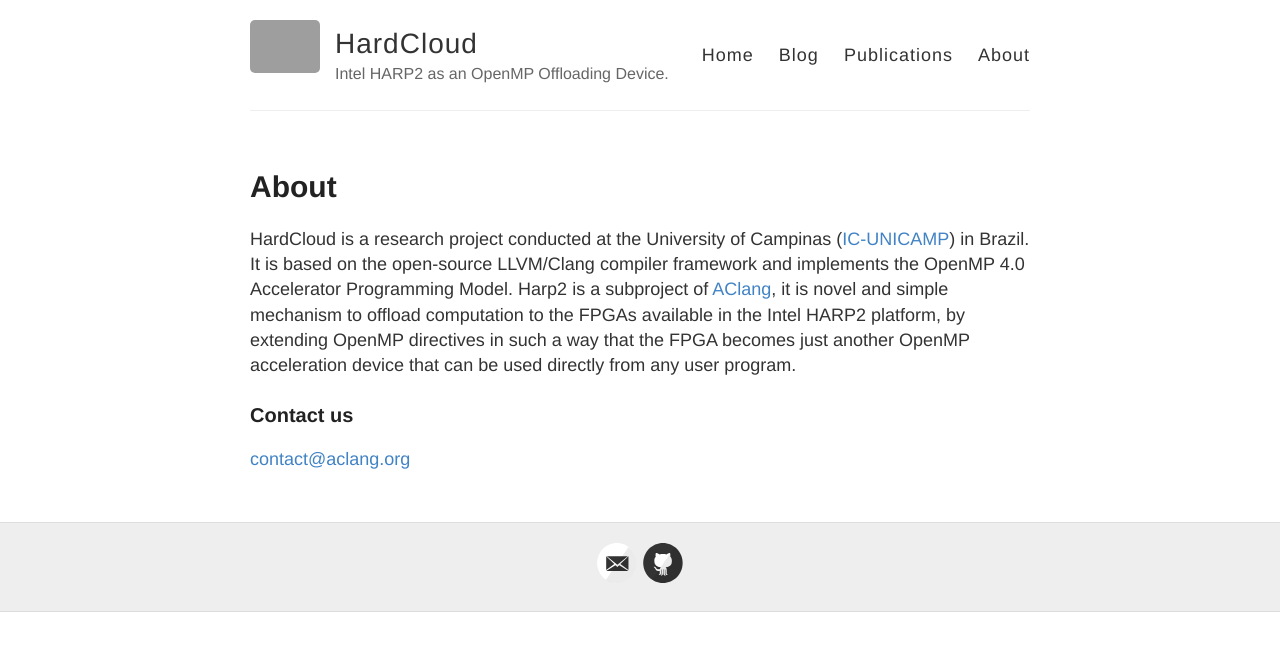
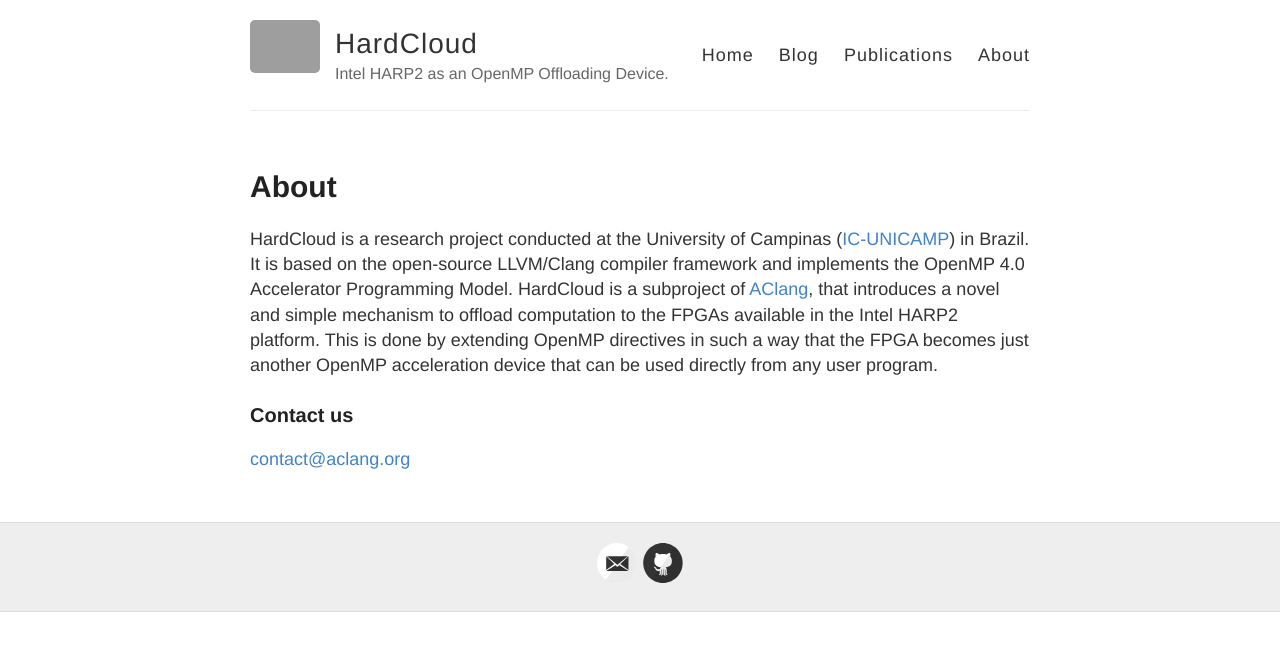
Before and after one commit to ramonn76/HardCloud, a Jekyll site: the page built from about.md, in a window 1280 px wide. Shown: the top 651 px of the page. Built offline with Jekyll 4.4.1, drawn with Linux system fonts in a browser that asks for light colours; grey boxes are pictures that could not be loaded.

Commit message:
Update about.md

```diff
--- a/about.md
+++ b/about.md
@@ -7,10 +7,10 @@ permalink: /about/
 HardCloud is a research project conducted at the University of Campinas
 ([IC-UNICAMP](http://ic.unicamp.br/)) in Brazil. It is based on the
 open-source LLVM/Clang compiler framework and implements
-the OpenMP 4.0 Accelerator Programming Model. Harp2 is a subproject
-of [AClang](https://omp2ocl.github.io/aclang/), it is novel and simple
+the OpenMP 4.0 Accelerator Programming Model. HardCloud is a subproject
+of [AClang](https://omp2ocl.github.io/aclang/), that introduces a novel and simple
 mechanism to offload computation to the FPGAs available in the Intel
-HARP2 platform, by extending OpenMP directives in such a way that the
+HARP2 platform. This is done by extending OpenMP directives in such a way that the
 FPGA becomes just another OpenMP acceleration device that can be used
 directly from any user program.
 
```
